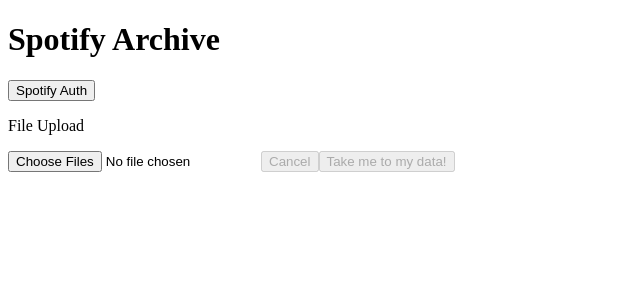
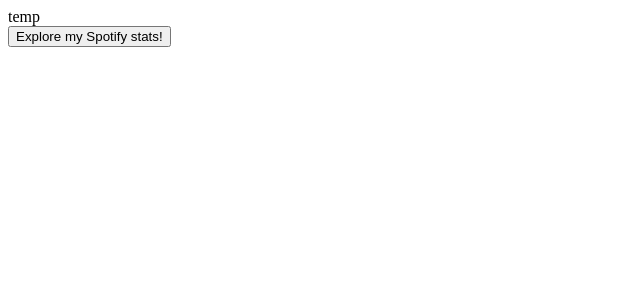
Before and after one commit to jona-nakai/spotifyarchive, a React (Vite) app: page / in a window 1280 px wide. Shown: the top 300 px of the page, without its empty margins (0-640 px from the left). Built offline with nearby package versions, Linux system fonts and the light colour scheme.

Commit message:
home page directs user based on upload and Spotify token status

```diff
--- a/src/app/App.tsx
+++ b/src/app/App.tsx
@@ -3,14 +3,16 @@
 import Upload from "../pages/Upload";
 import Stats from "../pages/Stats";
 import Callback from "../pages/Callback";
+import Home from "../pages/Home";
 
 function App() {
   return (
     <BrowserRouter>
       <Routes>
-        <Route path="/" element={<Upload/>} />
+        <Route path="/upload" element={<Upload/>} />
         <Route path="/stats" element={<Stats/>} />
         <Route path="/callback" element={<Callback/>} />
+        <Route path="/" element={<Home/>} />
       </Routes>
     </BrowserRouter>
   )
--- a/src/db.ts
+++ b/src/db.ts
@@ -1,5 +1,5 @@
-import { openDB } from 'idb';
-import { AudioRow } from './types'
+import { openDB } from "idb";
+import { AudioRow } from "./types";
 import type {
   SpotifyJsonType,
   AudioRowType,
@@ -7,7 +7,7 @@
   ArtistTrackVals,
   AlbumTrackVals,
   SpotifyTokenResponse
-} from './types';
+} from "./types";
 
 async function connectDB() {
   const database = await openDB('spotify-archive', 1, {
@@ -226,3 +226,9 @@
     expiresAt: Date.now() + token.expires_in * 1000,
   })
 }
+
+export async function getSpotifyToken() {
+  const db = await connectDB();
+  const token = await db.get('spotify_auth', 'token');
+  return token;
+}
--- a/src/pages/Callback.tsx
+++ b/src/pages/Callback.tsx
@@ -1,6 +1,6 @@
 import { useEffect } from "react";
-import { exchangeSpotifyCodeForToken } from '../spotify';
-import { saveSpotifyToken } from '../db';
+import { exchangeSpotifyCodeForToken } from "../spotify";
+import { saveSpotifyToken } from "../db";
 
 export default function Callback() {
   useEffect(() => {
@@ -11,24 +11,24 @@
 
       if (error) {
         console.error("Spotify authorization error:", error);
+        window.location.replace("/upload");
         return;
       }
 
       if (!code) {
         console.error("Missing Spotify authorization code");
+        window.location.replace("/upload");
         return;
       }
 
       const token = await exchangeSpotifyCodeForToken(code);
       await saveSpotifyToken(token);
-      window.location.replace("/");
+      window.location.replace("/upload");
     }
 
     connectSpotify();
   }, [])
   return (
-
-
     <>
       <div>Connecting Spotify...</div>
     </>
--- /dev/null
+++ b/src/pages/Home.tsx
@@ -0,0 +1,32 @@
+import { useState } from "react";
+import { useNavigate } from "react-router-dom";
+import { hasRecords, getSpotifyToken } from "../db";
+
+export default function Home() {
+  const navigate = useNavigate();
+  const [checking, setChecking] = useState(false);
+
+  async function handleProceedToStats() {
+    setChecking(true);
+
+    const completeUpload = await hasRecords();
+    const token = await getSpotifyToken();
+
+    const hasNonExpiredToken = token && token.expiresAt > Date.now();
+
+    if (completeUpload && hasNonExpiredToken) {
+      navigate("/stats")
+    } else {
+      navigate("/upload")
+    }
+  }
+
+  return (
+    <>
+      <div>temp</div>
+      <button onClick={handleProceedToStats} disabled={checking}>
+        Explore my Spotify stats!
+      </button>
+    </>
+  );
+}
--- a/src/pages/Stats.tsx
+++ b/src/pages/Stats.tsx
@@ -1,5 +1,5 @@
-// import { useState, useEffect } from 'react';
-// import { getTotalStats } from '../db';
+// import { useState, useEffect } from "react";
+// import { getTotalStats } from "../db";
 
 function Stats() {
   // const [totalStats, setTotalStats] = useState<{ count: number, total_ms_played: number}| null>(null);
--- a/src/pages/Upload.tsx
+++ b/src/pages/Upload.tsx
@@ -7,7 +7,7 @@
 import { saveRecords, hasRecords } from "../db";
 import { redirectToSpotifyAuth } from "../spotify.ts"
 import JSZip from "jszip";
-import './Upload.css'
+import "./Upload.css"
 
 function Home() {
   // Tracks page upload status
```
Also changed, not shown: src/main.tsx (+4 -4 lines).
